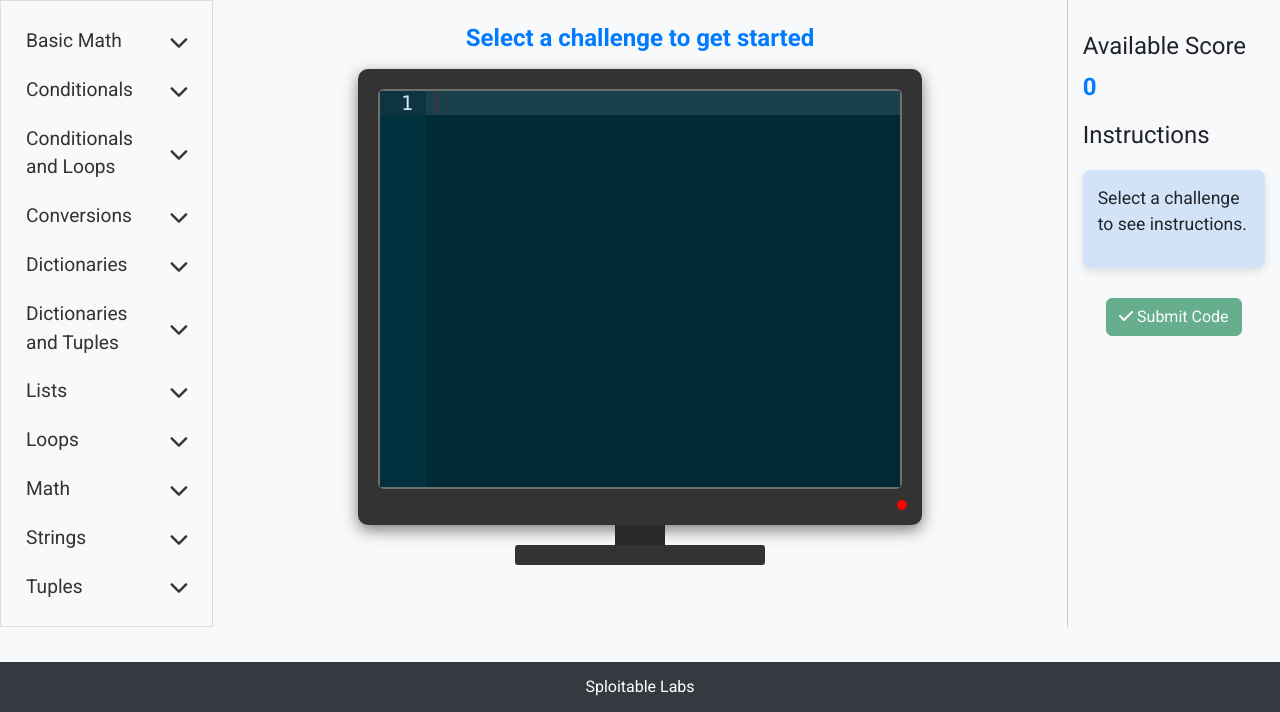
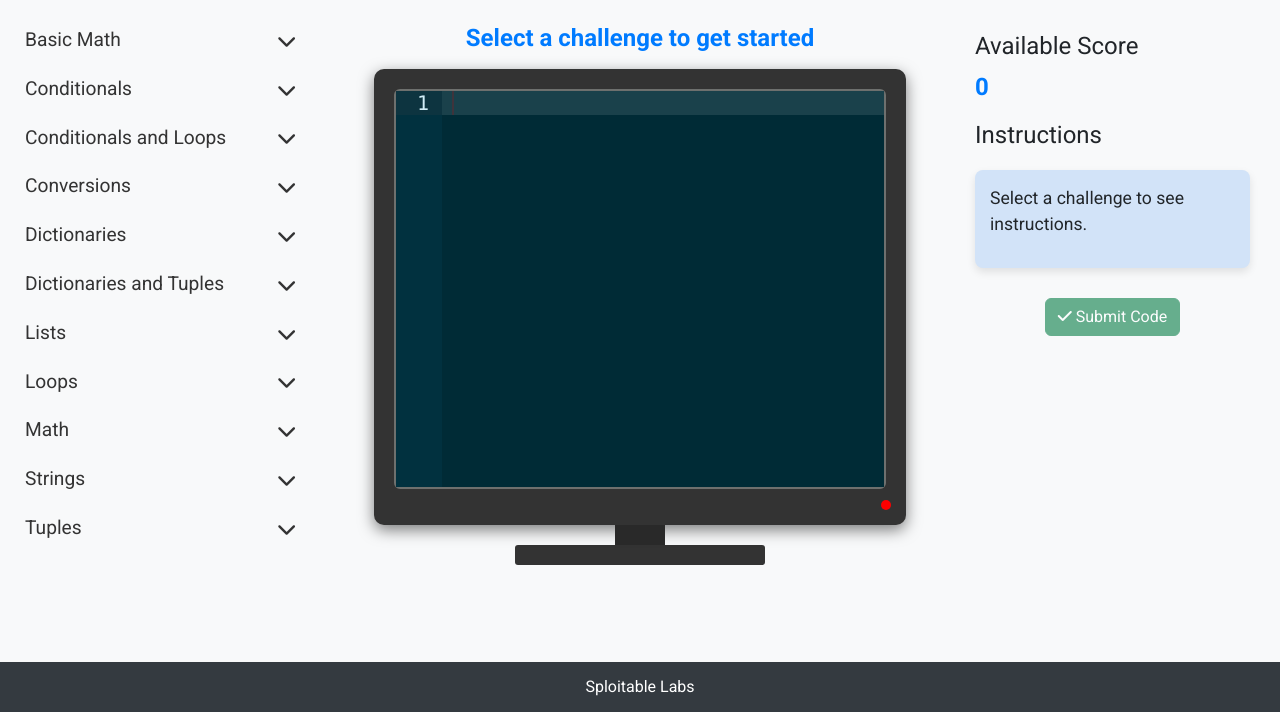
Before and after one commit to Sploitable-Labs/snake-charmer, a Flask app: page / in a window 1280 px wide. Shown: the part 88-800 px from the top of the page. Run offline with Flask 3, Linux system fonts and the light colour scheme; some libraries are stand-ins or nearby versions.

Commit message:
Updated column widths

```diff
--- a/static/css/style.css
+++ b/static/css/style.css
@@ -141,9 +141,17 @@ header {
     color: gold; /* Optional: change color to make it stand out */
 }
 
+.challenge-menu {
+    max-height: calc(100vh - 150px);; /* Set a fixed height for the scroll area */
+    overflow-y: auto; /* Enable vertical scrolling */
+    border: 0px solid #ddd; /* Optional: Add a border for visual separation */
+    padding: 15px;
+}
+
 #hint-panel {
     padding: 15px;
-    border-left: 1px solid #ccc;
+    padding-right: 30px;
+    border-left: 0px solid #ccc;
 }
 
 #available-score {
@@ -184,14 +192,6 @@ header {
     text-decoration: underline; /* Optional: underline on hover for clarity */
 }
 
-.challenge-menu {
-    max-height: calc(100vh - 150px);; /* Set a fixed height for the scroll area */
-    overflow-y: auto; /* Enable vertical scrolling */
-    border: 1px solid #ddd; /* Optional: Add a border for visual separation */
-    padding: 15px;
-    background-color: #f4f4f9;
-}
-
 /* Code Editor Styling */
 .code-editor-container {
     background-color: #000000;
@@ -216,8 +216,8 @@ header {
     display: flex;
     flex-direction: column;
     align-items: center;
-    width: 80%; /* Adjust as needed */
-    max-width: 70%;
+    width: 90%; /* Adjust as needed */
+    max-width: 100%;
 }
 
 /* Frame surrounding the editor to look like a screen */
--- a/templates/index.html
+++ b/templates/index.html
@@ -27,7 +27,7 @@
     <div class="container-fluid">
         <div class="row">
             <!-- Collapsible Challenge Selection Menu -->
-            <aside id="challenge-menu" class="col-md-3 col-lg-2 bg-light pt-3 challenge-menu">
+            <aside id="challenge-menu" class="col-md-3 col-lg-3 bg-light pt-3 challenge-menu">
                 {% for category in challenges | groupby("category") %}
                 <div class="category">
                     <button class="category-title" data-bs-toggle="collapse" data-bs-target="#cat-{{ loop.index }}" aria-expanded="false" aria-controls="cat-{{ loop.index }}">
@@ -48,7 +48,7 @@
             </aside>
 
             <!-- Center Column: Code Editor and Submit Button -->
-            <main class="col-md-6 col-lg-8 d-flex flex-column align-items-center p-4">
+            <main class="col-md-6 col-lg-6 d-flex flex-column align-items-center p-4">
                 <!-- Centered Challenge Title -->
                 <h2 id="challenge-title" class="text-center mb-3">Select a challenge to get started</h2>
 
@@ -65,7 +65,7 @@
             </main>
 
             <!-- Right-Side Panel for Available Score and Hints -->
-            <div id="hint-panel" class="col-md-3 col-lg-2 bg-light pt-3">
+            <div id="hint-panel" class="col-md-3 col-lg-3 bg-light pt-3">
                 <h4 class="mt-3">Available Score</h4>
                 <div id="available-score">0</div>
 
```
